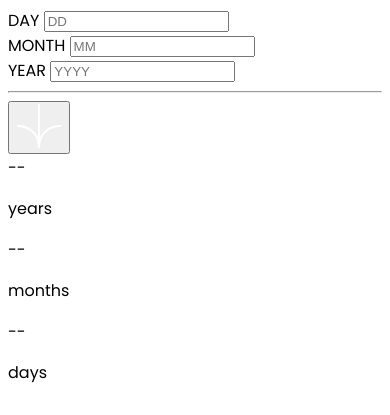
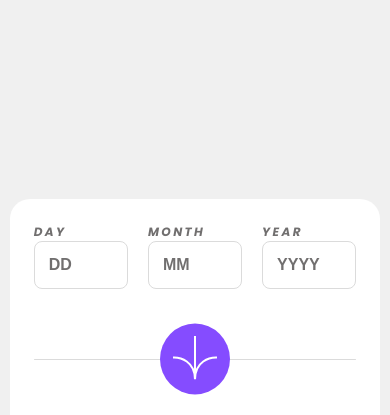
Before and after one commit to JshJLV/age-calculator, a website built with Vite: page index.html in a window 390 px wide. Shown: the top 415 px of the page. Built offline with nearby package versions, Linux system fonts and the light colour scheme.

Commit message:
style: enhance style.css with improved layout, variables, and responsive design

```diff
--- a/src/style.css
+++ b/src/style.css
@@ -1,40 +1,203 @@
+* {
+  margin: 0;
+  padding: 0;
+  box-sizing: border-box;
+}
+
 @font-face {
-  font-family: 'Poppins';
-  src: url('./assets/fonts/Poppins-Regular.ttf') format('truetype');
+  font-family: "Poppins";
+  src: url("./assets/fonts/Poppins-Regular.ttf") format("truetype");
   font-weight: 400;
   font-style: normal;
 }
 @font-face {
-  font-family: 'Poppins';
-  src: url('./assets/fonts/Poppins-Bold.ttf') format('truetype');
+  font-family: "Poppins";
+  src: url("./assets/fonts/Poppins-Bold.ttf") format("truetype");
   font-weight: 700;
   font-style: normal;
 }
 @font-face {
-  font-family: 'Poppins';
-  src: url('./assets/fonts/Poppins-Italic.ttf') format('truetype');
+  font-family: "Poppins";
+  src: url("./assets/fonts/Poppins-Italic.ttf") format("truetype");
   font-weight: 400;
   font-style: italic;
 }
 @font-face {
-  font-family: 'Poppins';
-  src: url('./assets/fonts/Poppins-BoldItalic.ttf') format('truetype');
+  font-family: "Poppins";
+  src: url("./assets/fonts/Poppins-BoldItalic.ttf") format("truetype");
   font-weight: 700;
   font-style: italic;
 }
 @font-face {
-  font-family: 'Poppins';
-  src: url('./assets/fonts/Poppins-ExtraBold.ttf') format('truetype');
+  font-family: "Poppins";
+  src: url("./assets/fonts/Poppins-ExtraBold.ttf") format("truetype");
   font-weight: 800;
   font-style: normal;
 }
 @font-face {
-  font-family: 'Poppins';
-  src: url('./assets/fonts/Poppins-ExtraBoldItalic.ttf') format('truetype');
+  font-family: "Poppins";
+  src: url("./assets/fonts/Poppins-ExtraBoldItalic.ttf") format("truetype");
   font-weight: 800;
   font-style: italic;
 }
 
+:root {
+  --bkg-color: hsl(0, 0%, 94%);
+  --bkg-container: hsl(0, 100%, 100%);
+  --text-color: hsl(0, 1%, 44%);
+  --bkg-button: hsl(259, 100%, 65%);
+  --boder-color: hsl(0, 0%, 86%);
+  --error-input: hsl(0, 100%, 67%);
+}
+
 body {
-  font-family: 'Poppins', Arial, sans-serif;
+  font-family: "Poppins", Arial, sans-serif;
 }
+
+.container {
+  background-color: var(--bkg-color);
+  width: 100%;
+  height: 100dvh;
+  display: flex;
+  justify-content: center;
+  align-items: center;
+}
+
+.main__container {
+  background-color: var(--bkg-container);
+  width: 95%;
+  max-width: 600px;
+  border-radius: 20px;
+  border-bottom-right-radius: 80px;
+  padding: 24px;
+}
+
+.calculator__fields {
+  display: grid;
+  grid-template-columns: repeat(3, 1fr);
+  gap: 20px;
+}
+
+.calculator__field {
+  display: flex;
+  flex-direction: column;
+}
+
+.calculator__field label {
+  color: var(--text-color);
+  font-family: "Poppins", Arial, sans-serif;
+  font-weight: bold;
+  letter-spacing: 0.2em;
+  font-size: 12px;
+  font-style: italic;
+}
+
+input[type="number"]::-webkit-outer-spin-button,
+input[type="number"]::-webkit-inner-spin-button {
+  -webkit-appearance: none;
+  margin: 0;
+}
+
+input[type="number"] {
+  -moz-appearance: textfield;
+}
+
+input::placeholder {
+  color: var(--text-color);
+  font-weight: 700;
+  font-size: 16px;
+}
+
+.calculator__input {
+  width: 100%;
+  max-width: 120px;
+  padding: 14px;
+  font-size: 16px;
+  font-weight: 700;
+  border-radius: 8px;
+  border: 1px solid var(--boder-color);
+}
+
+/* divisor */
+.divisor__container {
+  margin: 70px 0;
+  position: relative;
+}
+
+hr {
+  border: none;
+  height: 1.5px;
+  background: var(--boder-color);
+  width: 100%;
+  border-radius: 2px;
+  margin: 0;
+}
+
+.divisor__button {
+  position: absolute;
+  top: 50%;
+  left: 50%;
+  transform: translate(-50%, -50%);
+}
+
+.button {
+  border: none;
+  padding: 12px;
+  border-radius: 100%;
+  background-color: var(--bkg-button);
+  cursor: pointer;
+}
+
+/* age */
+.result__section {
+  display: flex;
+  flex-direction: column;
+  gap: 0px;
+}
+
+.date__container {
+  display: flex;
+  gap: 8px;
+  margin-bottom: 0px;
+  line-height: 1.1;
+}
+
+.date__span,
+.date__p {
+  font-size: 58px;
+  font-weight: 800;
+  font-family: "Poppins", Arial, sans-serif;
+  font-style: italic;
+}
+
+.date__span {
+  color: var(--bkg-button);
+}
+
+@media (width > 767px) {
+  .calculator__fields {
+    grid-template-columns: auto auto auto;
+    justify-content: start;
+    width: max-content;
+  }
+
+  input::placeholder,
+  .calculator__input {
+    font-size: 32px;
+  }
+
+  .divisor__container {
+    margin: 40px 0;
+  }
+
+  .divisor__button {
+    left: unset;
+    right: 0;
+    transform: translateY(-50%);
+  }
+
+  .date__span,
+  .date__p {
+    font-size: 72px;
+  }
+}
```
